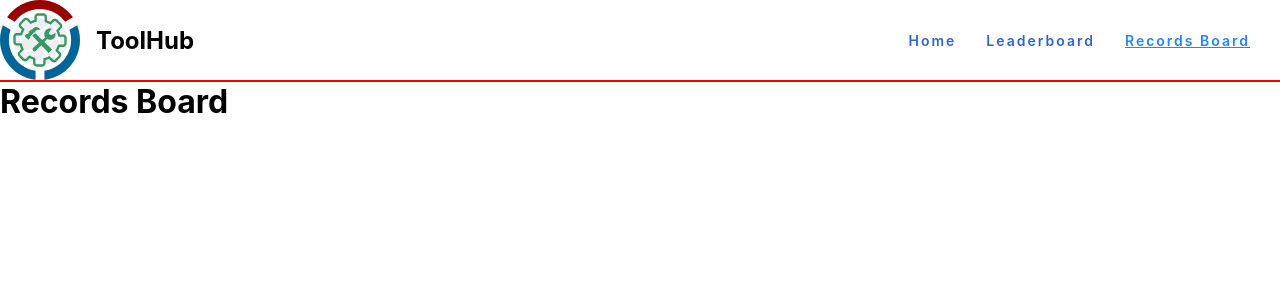
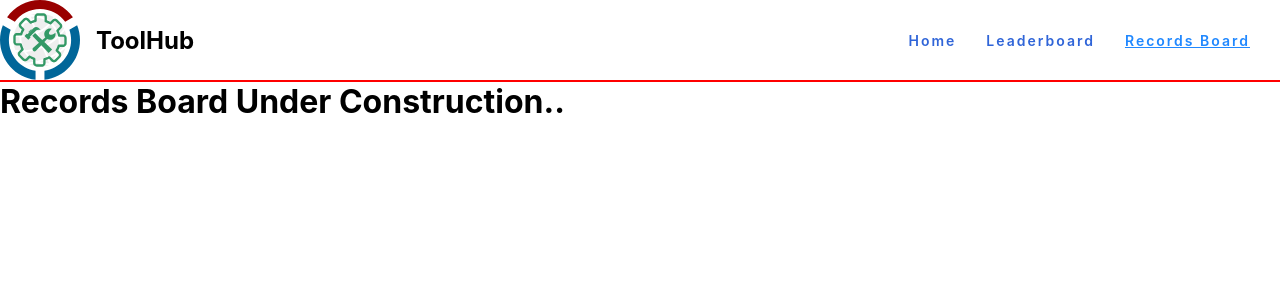
Before and after one commit to Fourteen98/toolhub-frontend, a React (Create React App) app: page /recordsboard in a window 1280 px wide. Shown: the top 300 px of the page. Built offline with nearby package versions, Linux system fonts and the light colour scheme.

Commit message:
add leaderboard page and recordsboard page

```diff
--- a/package.json
+++ b/package.json
@@ -6,8 +6,10 @@
     "@testing-library/jest-dom": "^5.16.5",
     "@testing-library/react": "^13.4.0",
     "@testing-library/user-event": "^13.5.0",
+    "chart.js": "^3.9.1",
     "history": "^5.3.0",
     "react": "^18.2.0",
+    "react-chartjs-2": "^4.3.1",
     "react-dom": "^18.2.0",
     "react-router-dom": "^6.4.2",
     "react-scripts": "5.0.1",
--- a/src/pages/Leaderboard.js
+++ b/src/pages/Leaderboard.js
@@ -3,7 +3,7 @@ import React from 'react';
 const Leaderboard = () => (
 
   <>
-    <h1>Leaderboard</h1>
+    <h1>Leaderboard Under Construction..</h1>
   </>
 );
 
--- a/src/pages/RecordsBoard.js
+++ b/src/pages/RecordsBoard.js
@@ -2,7 +2,7 @@ import React from 'react';
 
 const RecordsBoard = () => (
   <>
-    <h1>Records Board</h1>
+    <h1>Records Board Under Construction..</h1>
   </>
 );
 
```
Also changed, not shown: 1 other file (tests, documents, lock files or other folders).
